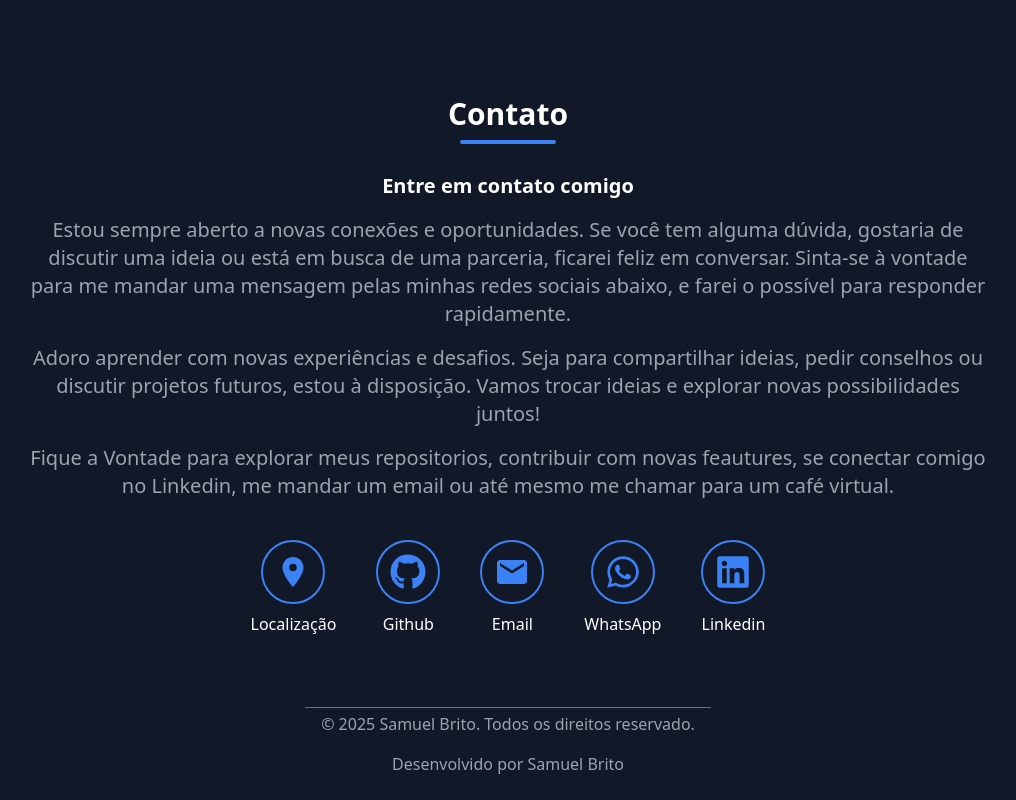
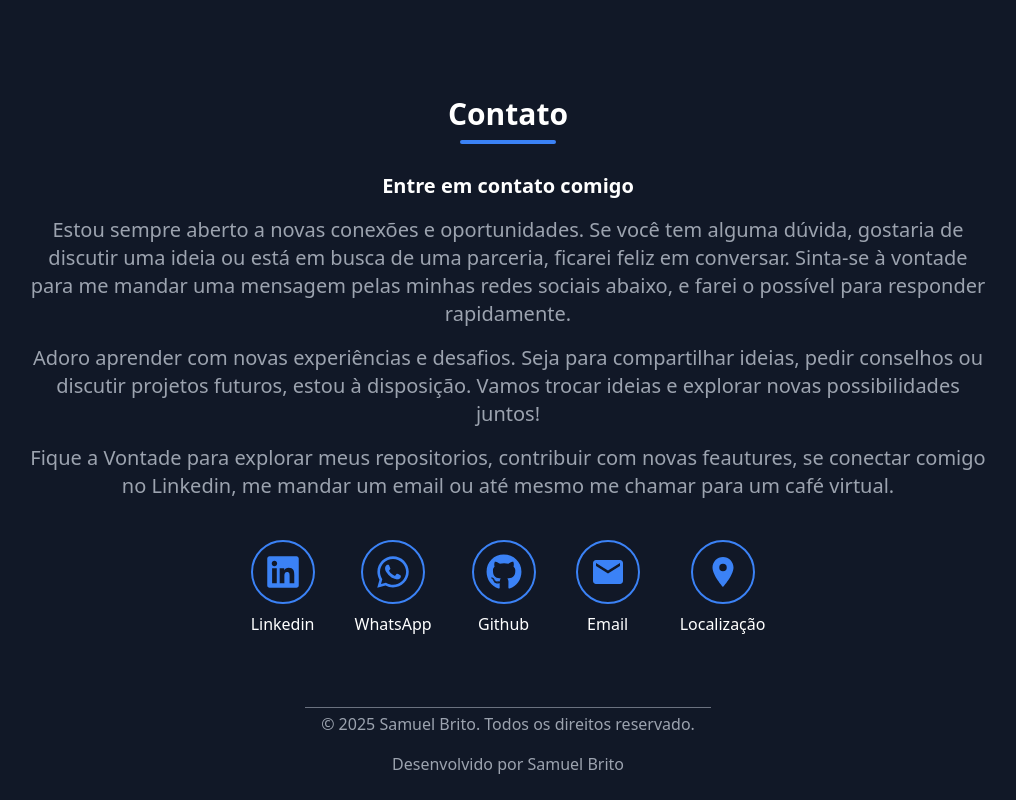
Before and after one commit to DevSamuelBrito/newportifolio, a Next.js app: page / in a window 1280 px wide. Shown: the part 4948-5748 px from the top of the page, without its empty margins (132-1148 px from the left). Built offline with nearby package versions, Linux system fonts and the light colour scheme; what tailwindcss-animated would draw is missing.

Commit message:
update: altera a ordem dos contatos

```diff
--- a/src/app/components/Contact/index.tsx
+++ b/src/app/components/Contact/index.tsx
@@ -51,11 +51,11 @@ export function Contact() {
                         </p>
 
                         <div className="flex justify-center gap-8 sm:gap-10 mt-8 flex-wrap">
-                            <ContactIcon title={translations[language].location} Icon={MdLocationOn} href="https://g.co/kgs/aLZQvv8" />
+                            <ContactIcon title="Linkedin" Icon={FaLinkedin} href="https://www.linkedin.com/in/samuel-fava-de-brito/" />
+                            <ContactIcon title="WhatsApp" Icon={FaWhatsapp} href="https://api.whatsapp.com/send/?phone=5517982299393&text=Oi!+Vi+o+seu+portfólio+e+estou+curioso(a)+para+saber+mais+sobre+você+e+seus+projetos.+Vamos+conversar%3F+&type=phone_number&app_absent=0" />
                             <ContactIcon title="Github" Icon={FaGithub} href="https://github.com/DevSamuelBrito" />
                             <ContactIcon title="Email" Icon={MdEmail} href="mailto:samuelbrito.dev@gmail.com" />
-                            <ContactIcon title="WhatsApp" Icon={FaWhatsapp} href="https://api.whatsapp.com/send/?phone=5517982299393&text=Oi!+Vi+o+seu+portfólio+e+estou+curioso(a)+para+saber+mais+sobre+você+e+seus+projetos.+Vamos+conversar%3F+&type=phone_number&app_absent=0" />
-                            <ContactIcon title="Linkedin" Icon={FaLinkedin} href="https://www.linkedin.com/in/samuel-fava-de-brito/" />
+                            <ContactIcon title={translations[language].location} Icon={MdLocationOn} href="https://g.co/kgs/aLZQvv8" />
                         </div>
                     </div>
                 </div>
```
